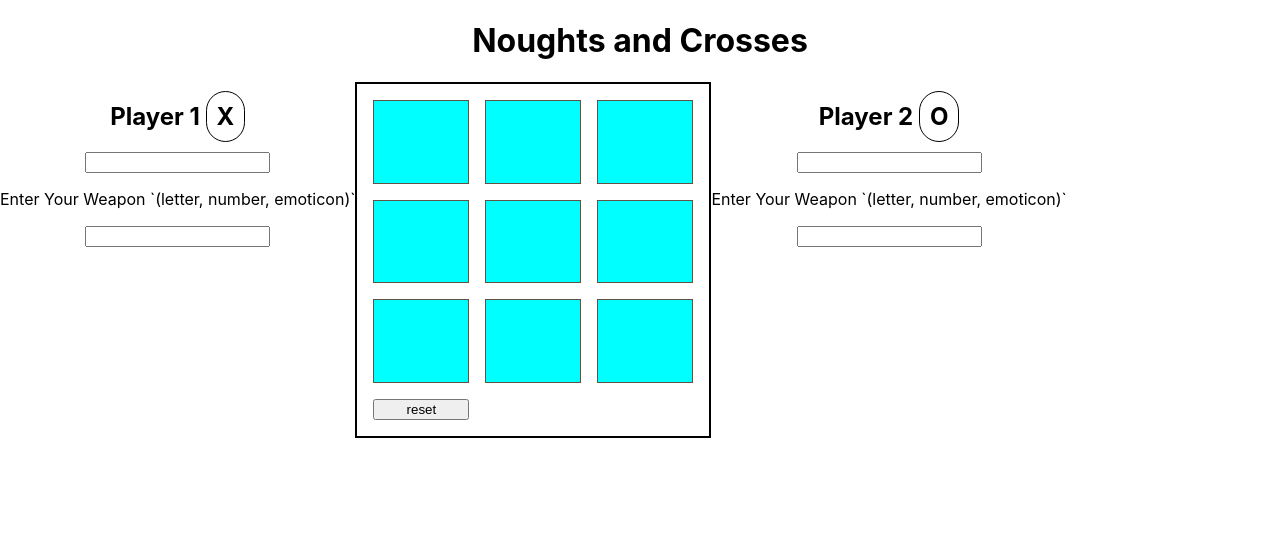
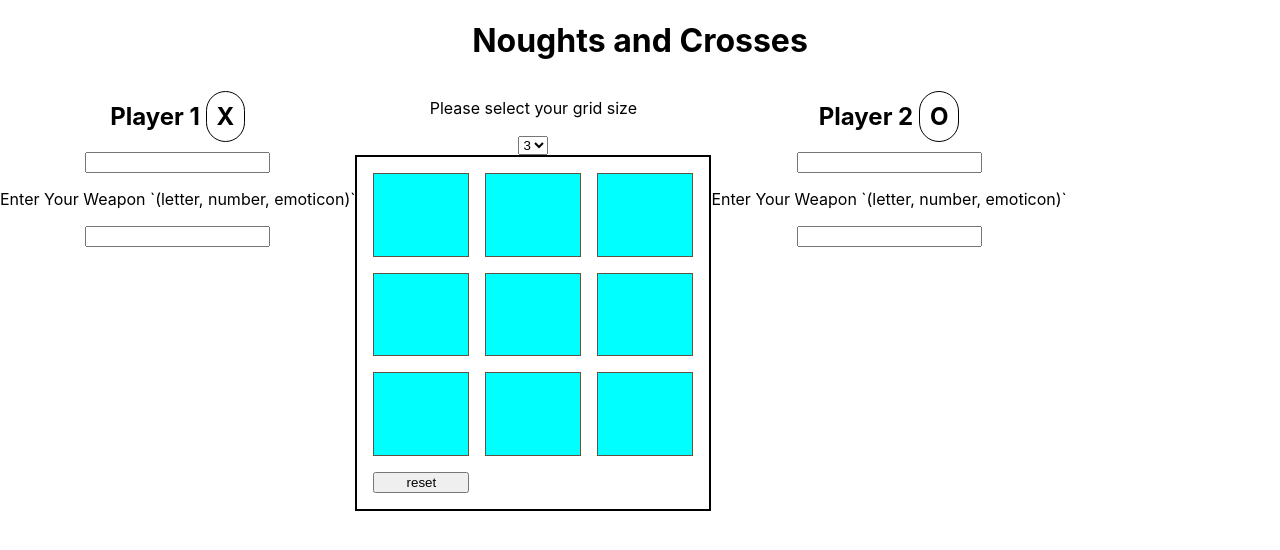
Before and after one commit to ikhlaas-kapadia/Noughts-And-Crosses, a React (Create React App) app: page / in a window 1280 px wide. Shown: the top 550 px of the page. Built offline with nearby package versions, Linux system fonts and the light colour scheme.

Commit message:
Add Grid Generator for custom sixe grids

```diff
--- a/src/App.js
+++ b/src/App.js
@@ -1,6 +1,7 @@
 import React from "react";
 import "./App.css";
 import GameGrid from "./Components/Game-Grid";
+import GridGenerator from "./Components/Grid-Generator";
 
 
 function App() {
--- a/src/Components/Game-Grid.jsx
+++ b/src/Components/Game-Grid.jsx
@@ -2,8 +2,10 @@ import React from "react";
 import "../App.css";
 import PlayerOne from "./PlayerOne";
 import PlayerTwo from "./PlayerTwo";
+import GridGenerator from "./Grid-Generator";
 class GameGrid extends React.Component {
   state = {
+    gridSize: 9,
     grid: ["", "", "", "", "", "", "", "", ""],
     playerOneName: "Player 1",
     playerOneIcon: "X",
@@ -13,6 +15,20 @@ class GameGrid extends React.Component {
     turn: 1,
     winCombinations: [],
     winner: "",
+  };
+
+  handleGridSize = (e) => {
+    const { value } = e.target;
+    const newGridSize = Math.pow(value, 2);
+    console.log(typeof newGridSize);
+    if (value % 2 === 0) {
+      return;
+    } else {
+      this.setState({
+        gridSize: newGridSize,
+        grid: [...Array(newGridSize)],
+      });
+    }
   };
 
   handleNameChange = (e) => {
@@ -30,7 +46,14 @@ class GameGrid extends React.Component {
   };
 
   checkWinner = () => {
-    const { winCombinations, grid, turn } = this.state;
+    const {
+      winCombinations,
+      grid,
+      turn,
+      playerOneIcon,
+      playerOneName,
+      playerTwoName,
+    } = this.state;
     const currentPlayer = turn === 1 ? "O" : "X";
 
     this.setState({ checked: currentPlayer });
@@ -49,7 +72,8 @@ class GameGrid extends React.Component {
           wincounter++;
           if (wincounter === winCombinations[i].length) {
             this.setState({
-              winner: currentPlayer === "X" ? "player1" : "player2",
+              winner:
+                currentPlayer === playerOneIcon ? playerOneName : playerTwoName,
             });
           }
         }
@@ -61,7 +85,7 @@ class GameGrid extends React.Component {
     const rowLength = Math.sqrt(this.state.grid.length);
 
     const wins = [];
-    const { grid, player1 } = this.state;
+    const { grid } = this.state;
 
     let horizontalWins = [];
     let verticalWins = [];
@@ -75,7 +99,7 @@ class GameGrid extends React.Component {
     }
 
     const firstRow = [...wins[0]];
-    // console.log(firstRow);
+    console.log(firstRow);
     const firstNumFirstRow = firstRow[0];
     const lastNumFirstRow = firstRow[firstRow.length - 1];
     const diagonalCalculate = [firstNumFirstRow, lastNumFirstRow];
@@ -137,7 +161,7 @@ class GameGrid extends React.Component {
         return {
           grid: [...currentState.grid].map((gridBox, index) => {
             if (index + 1 === id) {
-              return (gridBox = currentState.player1);
+              return (gridBox = currentState.playerOneIcon);
             } else {
               return gridBox;
             }
@@ -151,7 +175,7 @@ class GameGrid extends React.Component {
         return {
           grid: [...currentState.grid].map((gridBox, index) => {
             if (index + 1 === id) {
-              return (gridBox = currentState.player2);
+              return (gridBox = currentState.playerTwoIcon);
             } else {
               return gridBox;
             }
@@ -166,8 +190,6 @@ class GameGrid extends React.Component {
     const {
       grid,
       winner,
-      player1,
-      player2,
       playerOneName,
       playerOneIcon,
       playerTwoName,
@@ -183,6 +205,8 @@ class GameGrid extends React.Component {
           handleNameChange={this.handleNameChange}
           handleIconChange={this.handleIconChange}
         />
+        <div>
+          <GridGenerator handleGridSize={this.handleGridSize} />
           <div className="Grid-Wrapper">
             {grid.map((gridBox, index) => {
               return (
@@ -199,6 +223,7 @@ class GameGrid extends React.Component {
             {winner && <p>{winner} wins</p>}
             <button onClick={this.handleReset}>reset</button>
           </div>
+        </div>
         <PlayerTwo
           playerTwoName={playerTwoName}
           playerTwoIcon={playerTwoIcon}
--- /dev/null
+++ b/src/Components/Grid-Generator.jsx
@@ -0,0 +1,18 @@
+import React from "react";
+
+const GridGenerator = (props) => {
+  const { handleGridSize } = props;
+  return (
+    <div>
+      <p>Please select your grid size</p>
+      <select onChange={handleGridSize}>
+        <option>3</option>
+        <option>5</option>
+        <option>7</option>
+        <option>9</option>
+      </select>
+    </div>
+  );
+};
+
+export default GridGenerator;
```
Lines whose indentation alone changed are shown as unchanged.
